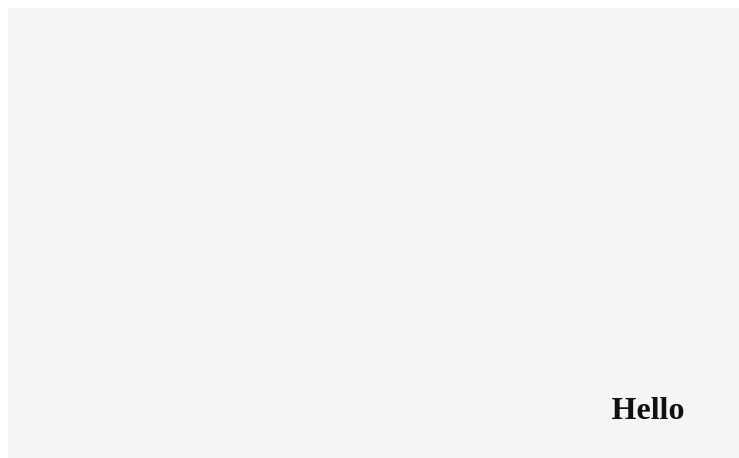
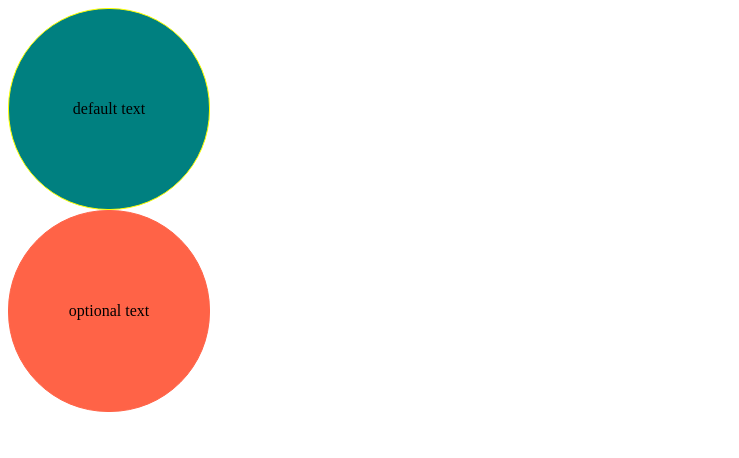
Before and after one commit to myungkeun02/react-master-class, a React (Create React App) app: page / in a window 1280 px wide. Shown: the top 458 px of the page, without its empty margins (0-739 px from the left). Built offline with nearby package versions, Linux system fonts and the light colour scheme.

Commit message:
#3.3 Optional Props

```diff
--- a/src/App.tsx
+++ b/src/App.tsx
@@ -1,23 +1,12 @@
-import styled from "styled-components";
-
-const Title = styled.h1`
-  color: ${(props) => props.theme.textColor};
-`;
-
-const Wrapper = styled.div`
-  display: flex;
-  height: 100vh;
-  width: 100vw;
-  justify-content: center;
-  align-items: center;
-  background-color: ${(props) => props.theme.backgroundColor};
-`;
+import styled, { keyframes } from "styled-components";
+import Circle from "./Circle";
 
 function App() {
   return (
-    <Wrapper>
-      <Title>Hello</Title>
-    </Wrapper>
+    <div>
+      <Circle bgColor="teal" borderColor="yellow"></Circle>
+      <Circle text="optional text" bgColor="tomato"></Circle>
+    </div>
   );
 }
 
--- /dev/null
+++ b/src/Circle.tsx
@@ -0,0 +1,37 @@
+import styled from "styled-components";
+
+// styled-components type interpace
+interface ContaninerProps {
+  bgColor: string;
+  borderColor?: string;
+}
+
+// components type interpace
+interface CicleProps {
+  bgColor: string;
+  borderColor?: string;
+  text?: string;
+}
+
+// styled-component
+const Cantainer = styled.div<ContaninerProps>`
+  width: 200px;
+  height: 200px;
+  background-color: ${(props) => props.bgColor};
+  border-radius: 100px;
+  border: 1px solid ${(props) => props.borderColor};
+  display: flex;
+  justify-content: center;
+  align-items: center;
+`;
+
+// component
+function Circle({ bgColor, borderColor, text = "default text" }: CicleProps) {
+  return (
+    <Cantainer bgColor={bgColor} borderColor={borderColor ?? bgColor}>
+      {text}
+    </Cantainer>
+  );
+}
+
+export default Circle;
--- a/src/index.tsx
+++ b/src/index.tsx
@@ -1,25 +1,12 @@
 import React from "react";
 import ReactDOM from "react-dom/client";
-import { ThemeProvider } from "styled-components";
 import App from "./App";
-
-const darkThem = {
-  textColor: "whitesmoke",
-  backgroundColor: "#111",
-};
-
-const lightTheme = {
-  textColor: "#111",
-  backgroundColor: "whitesmoke",
-};
 
 const root = ReactDOM.createRoot(
   document.getElementById("root") as HTMLElement
 );
 root.render(
   <React.StrictMode>
-    <ThemeProvider theme={lightTheme}>
-      <App />
-    </ThemeProvider>
+    <App />
   </React.StrictMode>
 );
```
